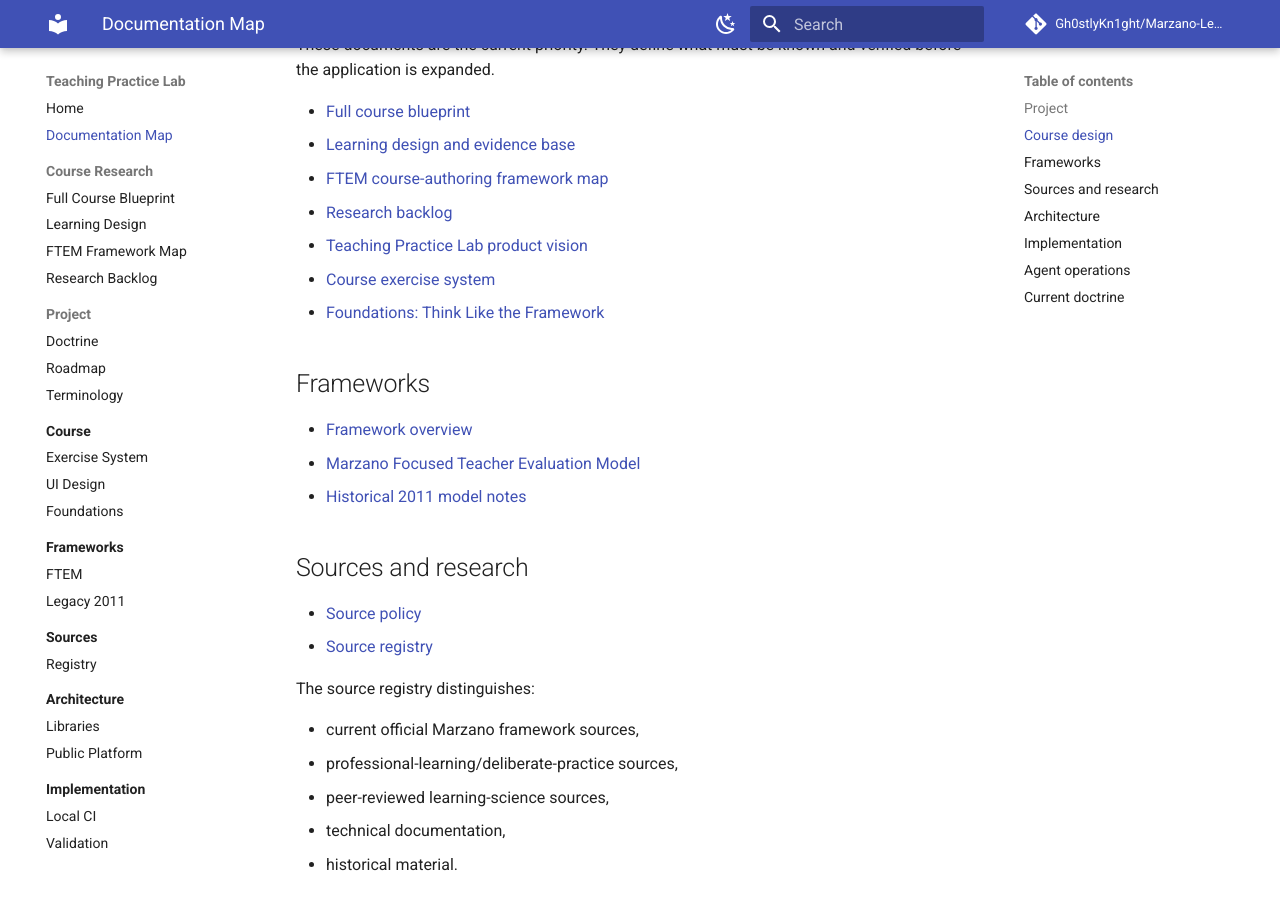
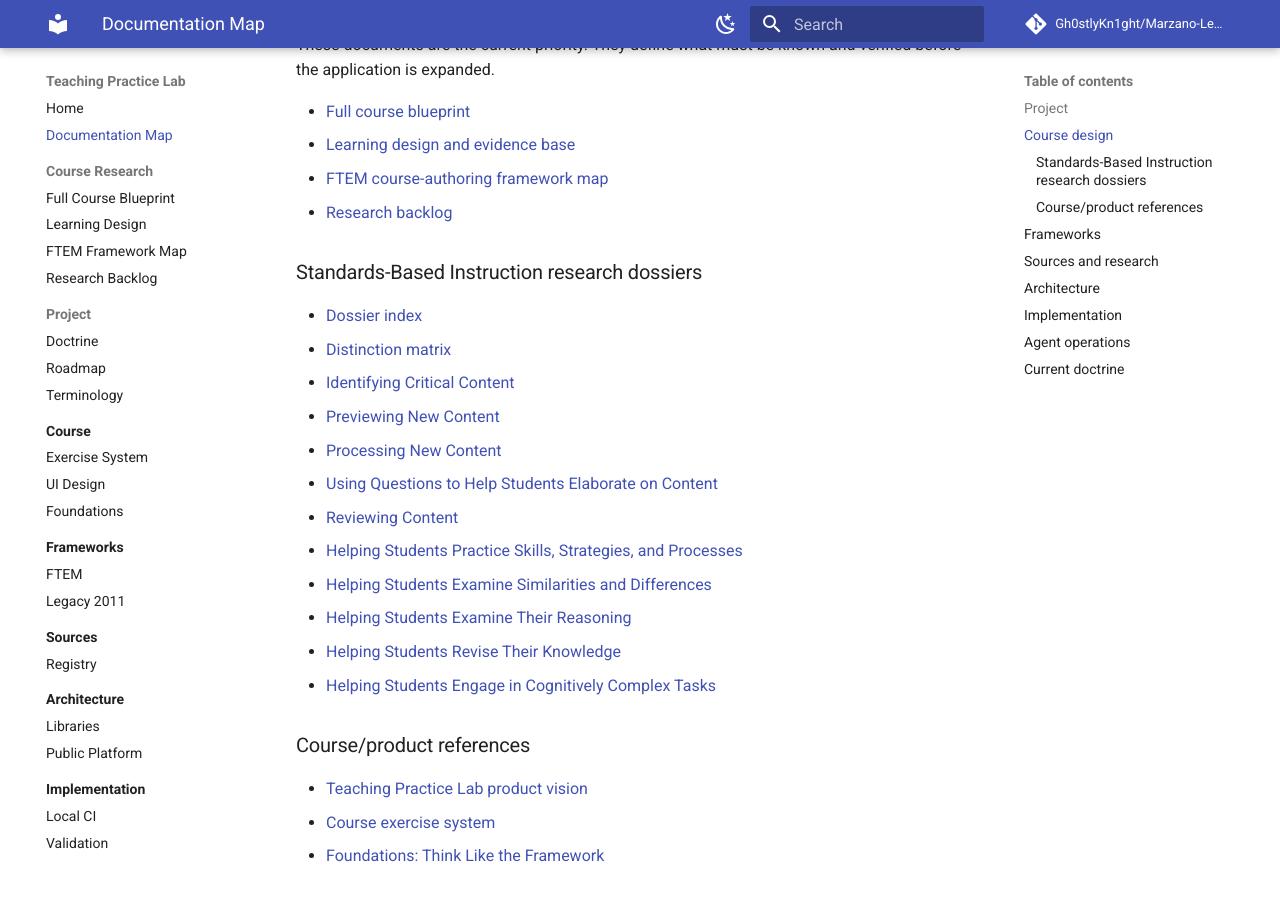
Before and after one commit to Gh0stlyKn1ght/Marzano-Learning-Map, an MkDocs documentation site: the page built from docs/SUMMARY.md, in a window 1280 px wide and 900 px high, scrolled down 474 px. Built offline with MkDocs 1.6.1 and Material for MkDocs 9.7.7, drawn with Linux system fonts in a browser that asks for light colours; comment, search, counter and statistics services are not loaded.

Commit message:
docs: add standards-based instruction dossiers to navigation

```diff
--- a/docs/SUMMARY.md
+++ b/docs/SUMMARY.md
@@ -16,6 +16,24 @@
 - [Learning design and evidence base](course/learning-design.md)
 - [FTEM course-authoring framework map](course/framework-map.md)
 - [Research backlog](course/research-backlog.md)
+
+### Standards-Based Instruction research dossiers
+
+- [Dossier index](course/dossiers/standards-based-instruction/index.md)
+- [Distinction matrix](course/dossiers/standards-based-instruction/distinction-matrix.md)
+- [Identifying Critical Content](course/dossiers/standards-based-instruction/identifying-critical-content.md)
+- [Previewing New Content](course/dossiers/standards-based-instruction/previewing-new-content.md)
+- [Processing New Content](course/dossiers/standards-based-instruction/processing-new-content.md)
+- [Using Questions to Help Students Elaborate on Content](course/dossiers/standards-based-instruction/elaborating-with-questions.md)
+- [Reviewing Content](course/dossiers/standards-based-instruction/reviewing-content.md)
+- [Helping Students Practice Skills, Strategies, and Processes](course/dossiers/standards-based-instruction/practice-skills-strategies-processes.md)
+- [Helping Students Examine Similarities and Differences](course/dossiers/standards-based-instruction/similarities-and-differences.md)
+- [Helping Students Examine Their Reasoning](course/dossiers/standards-based-instruction/examine-reasoning.md)
+- [Helping Students Revise Their Knowledge](course/dossiers/standards-based-instruction/revise-knowledge.md)
+- [Helping Students Engage in Cognitively Complex Tasks](course/dossiers/standards-based-instruction/cognitively-complex-tasks.md)
+
+### Course/product references
+
 - [Teaching Practice Lab product vision](product/index.md)
 - [Course exercise system](product/course-exercises.md)
 - [Foundations: Think Like the Framework](paths/foundations/index.md)
```
